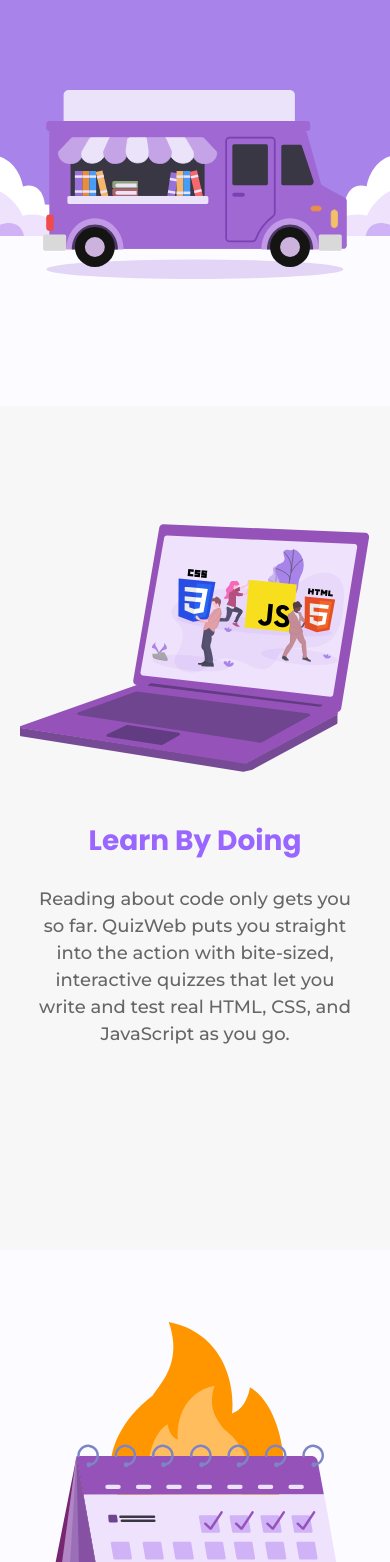
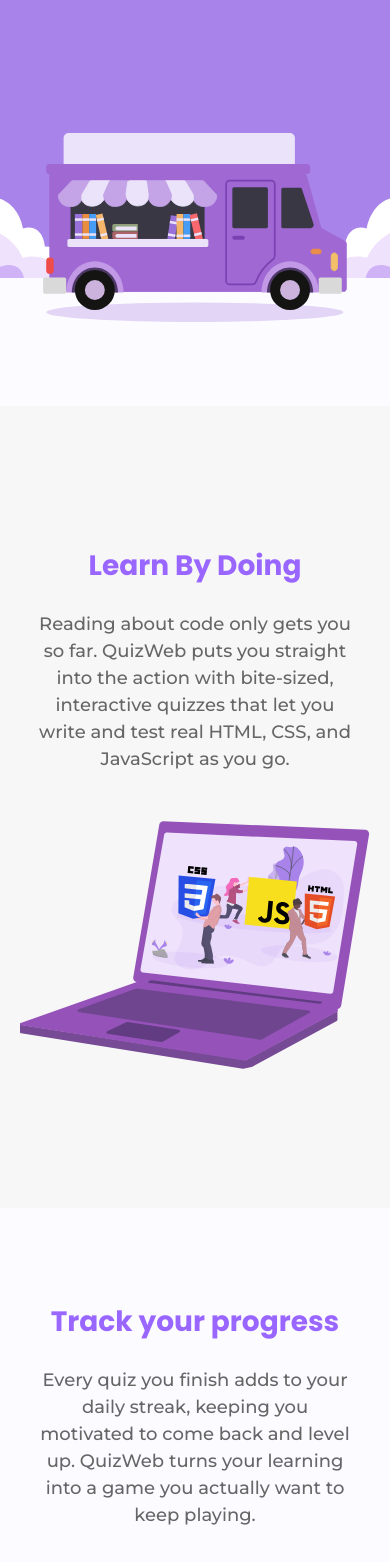
Before and after one commit to kingfluffybun/QuizWeb, a Next.js app: page / in a window 390 px wide. Shown: the part 438-2000 px from the top of the page. Built offline with nearby package versions, Linux system fonts and the light colour scheme.

Commit message:
mobile fix sa landing page #2

```diff
--- a/app/page.tsx
+++ b/app/page.tsx
@@ -50,11 +50,11 @@ export default function Home() {
 
         <section className="section row">
             <div className="section-container row">
-                <div className="section-content col pos-1">
+                <div className="section-content col ">
                     <h1>Learn By Doing</h1>
                     <p>Reading about code only gets you so far. QuizWeb puts you straight into the action with bite-sized, interactive quizzes that let you write and test real HTML, CSS, and JavaScript as you go. </p>
                 </div>
-                <div className="section-illustration row pos-2">
+                <div className="section-illustration row">
                     <Image src="/assets/landing-page/Laptop.svg" width={100} height={100} alt="" id="laptop"/>
                 </div>
             </div>
@@ -62,10 +62,10 @@ export default function Home() {
 
         <section className="section row">
             <div className="section-container row">
-                <div className="section-illustration row">
+                <div className="section-illustration row pos-2">
                     <Image src="/assets/landing-page/Calendar.svg" width={100} height={100} alt="" id="calendar"/>
                 </div>
-                <div className="section-content col">
+                <div className="section-content col pos-1">
                     <h1>Track your progress</h1>
                     <p>Every quiz you finish adds to your daily streak, keeping you motivated to come back and level up. QuizWeb turns your learning into a game you actually want to keep playing.</p>
                 </div>
--- a/public/css/landing-page.css
+++ b/public/css/landing-page.css
@@ -170,10 +170,11 @@
 }
 
 @media (max-width: 768px) {
+    nav {position: relative !important;}
     .call-to-action {padding-top: 0; padding-bottom: 0;}
-    .section.section.row {
+    /* .section.section.row:first-child {
         padding-top: 0;
-    }
+    } */
 
     .section-container .row {flex-direction: column;}
     .section .row {flex-direction: column;}
@@ -182,17 +183,17 @@
         align-items: center; text-align: center;
         > p {font-size: 18px}
     }
-    .section {padding: 10vh 36px; height: 100vh;}
+    .section {padding: 10vh 36px; height: 95vh;}
     #laptop {width:110%; transform: translateY(0);}
-    .pos-1 {order: 2;}
-    .pos-2 {order: 1;}
+    .pos-1 {order: 1;}
+    .pos-2 {order: 2;}
 
     .hero .hero-text {top: 10%;}
     #clouds-topleft, #clouds-topright {display: none;}
-    #bus {width: 36vh; bottom: 15vh;}
-    #clouds-left {left: -34vh; bottom: 20vh;}
-    #clouds-right {right: -34vh; bottom: 20vh;}
-    #ground {height: calc(20vh + 1px);}
+    #bus {width: 36vh; bottom: 10vh;}
+    #clouds-left {left: -34vh; bottom: 15vh;}
+    #clouds-right {right: -34vh; bottom: 15vh;}
+    #ground {height: calc(15vh + 1px);}
 
     .heroDescription {
         flex-direction: column;
```
